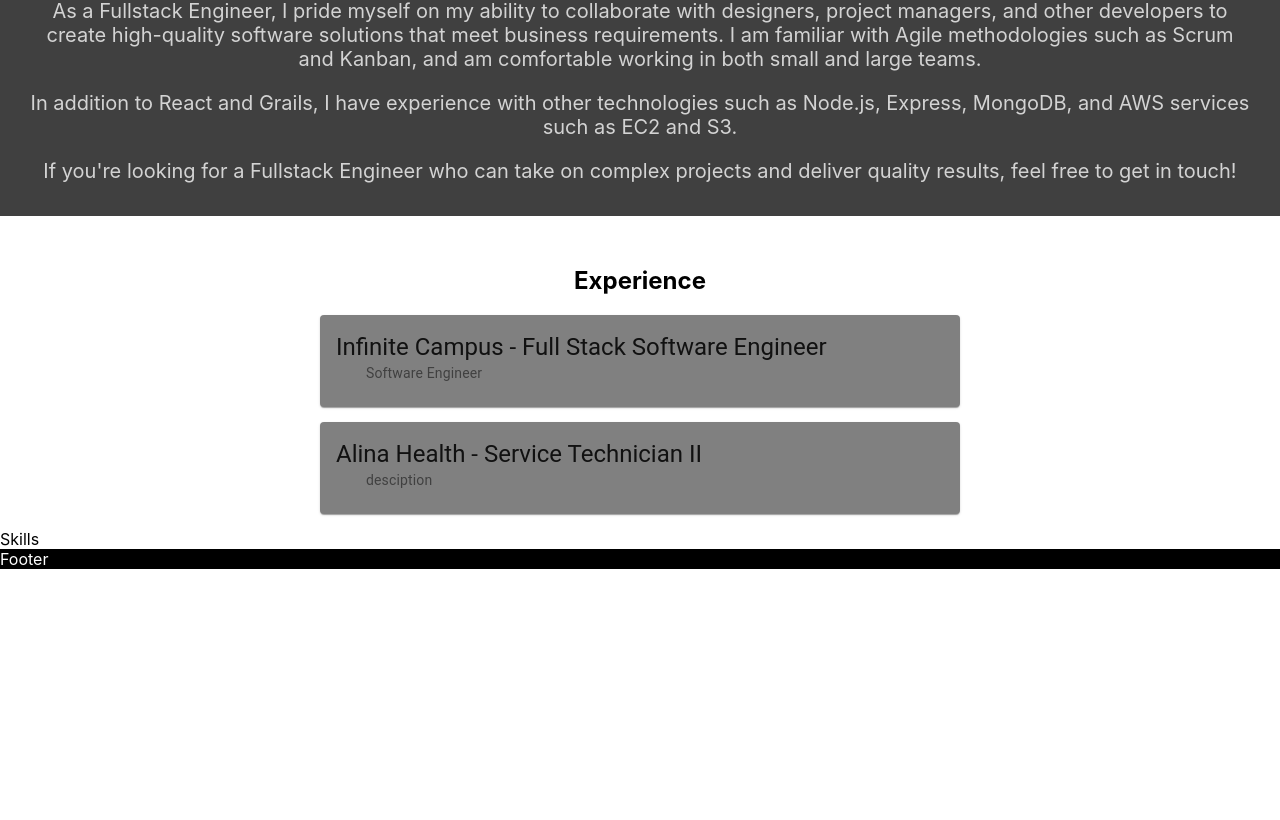
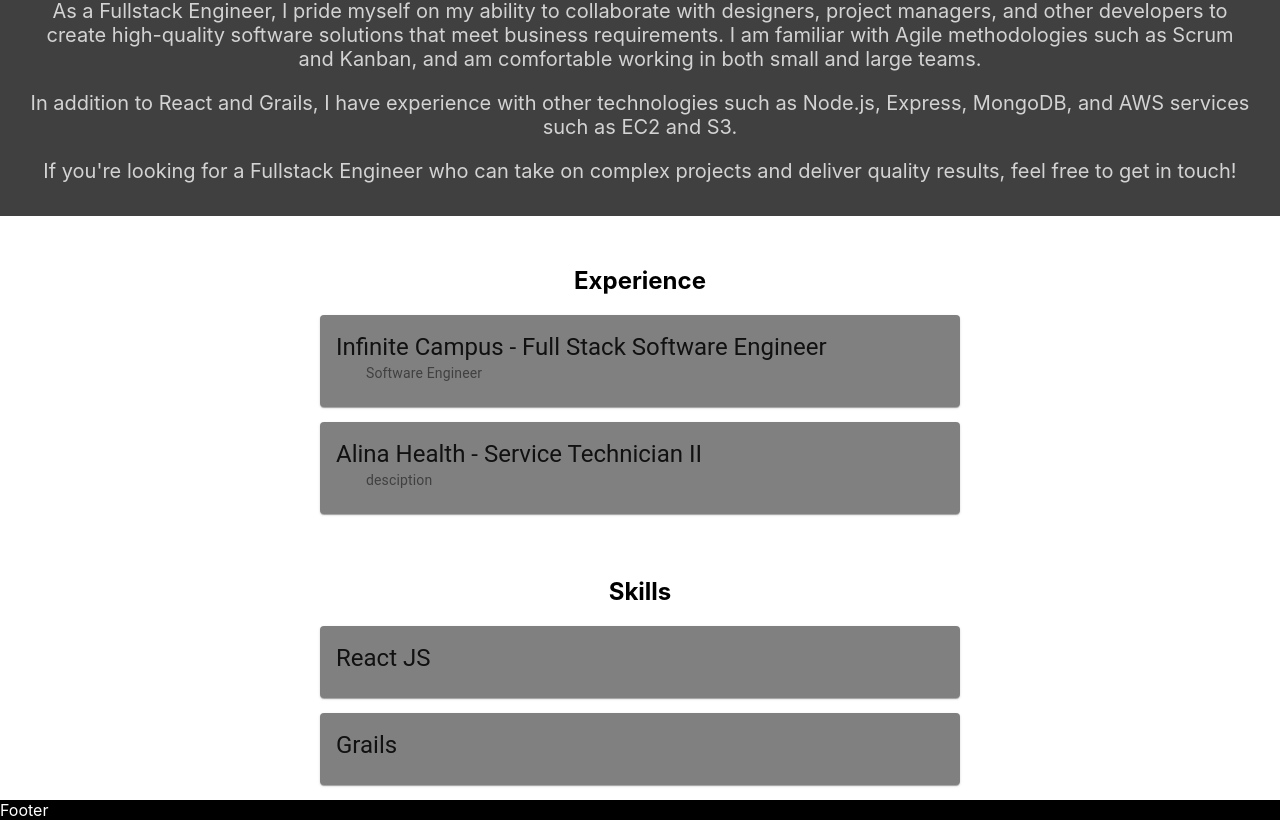
Before and after one commit to edisonduong/edison-portfolio, a React (Create React App) app: page / in a window 1280 px wide. Shown: the part 1233-2053 px from the top of the page. Before the commit the page ends 1802 px from the top, so only its background shows below. Built offline with nearby package versions, Linux system fonts and the light colour scheme.

Commit message:
Skills added

```diff
--- a/src/pages/Skills.jsx
+++ b/src/pages/Skills.jsx
@@ -1,7 +1,21 @@
 import React from 'react'
+import AnimateComponent from "../components/AnimateComponent";
+import ItemCard from "../components/ItemCard";
 
-export default function Skills() {
+export default function Skills(props) {
   return (
-    <div>Skills</div>
+    <div className="section white-section">
+      <h1 className="title">Skills</h1>
+      <AnimateComponent
+        animationStyle={"animated-on-visible-appear"}
+      >
+      <ItemCard title={"React JS"} isDesktop={props.isDesktop} />
+      </AnimateComponent>
+      <AnimateComponent
+        animationStyle={"animated-on-visible-appear"}
+      >
+        <ItemCard title={"Grails"} isDesktop={props.isDesktop} />
+      </AnimateComponent>
+    </div>
   )
 }
```
